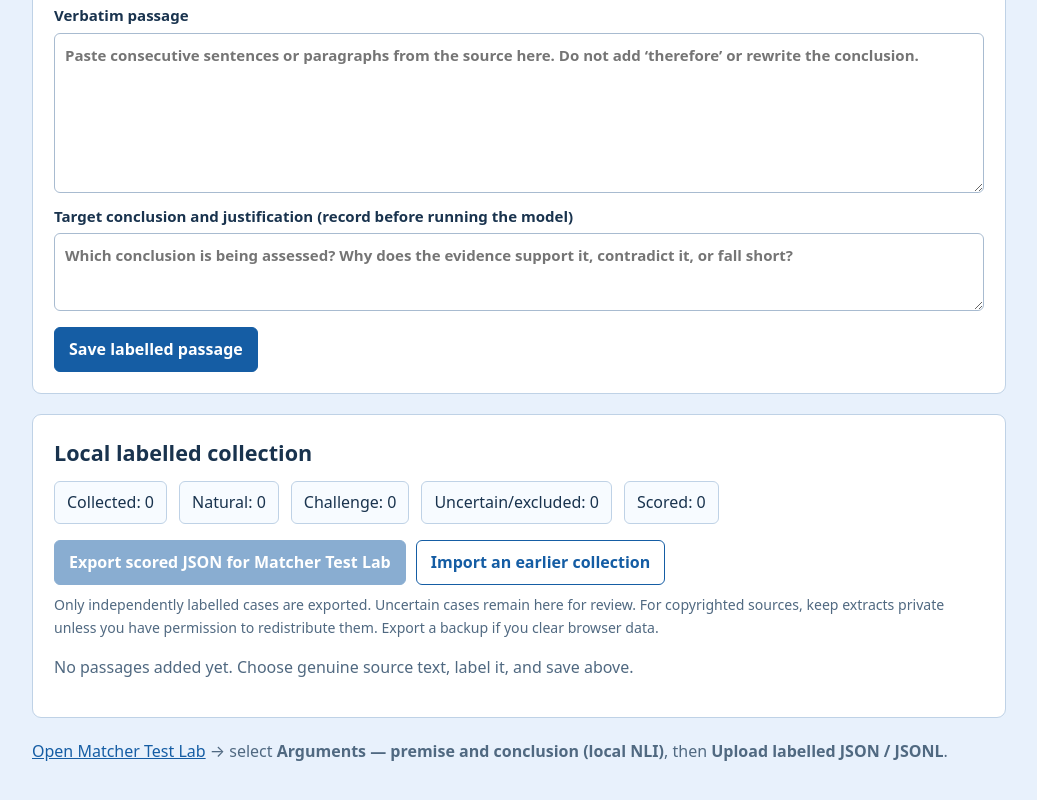
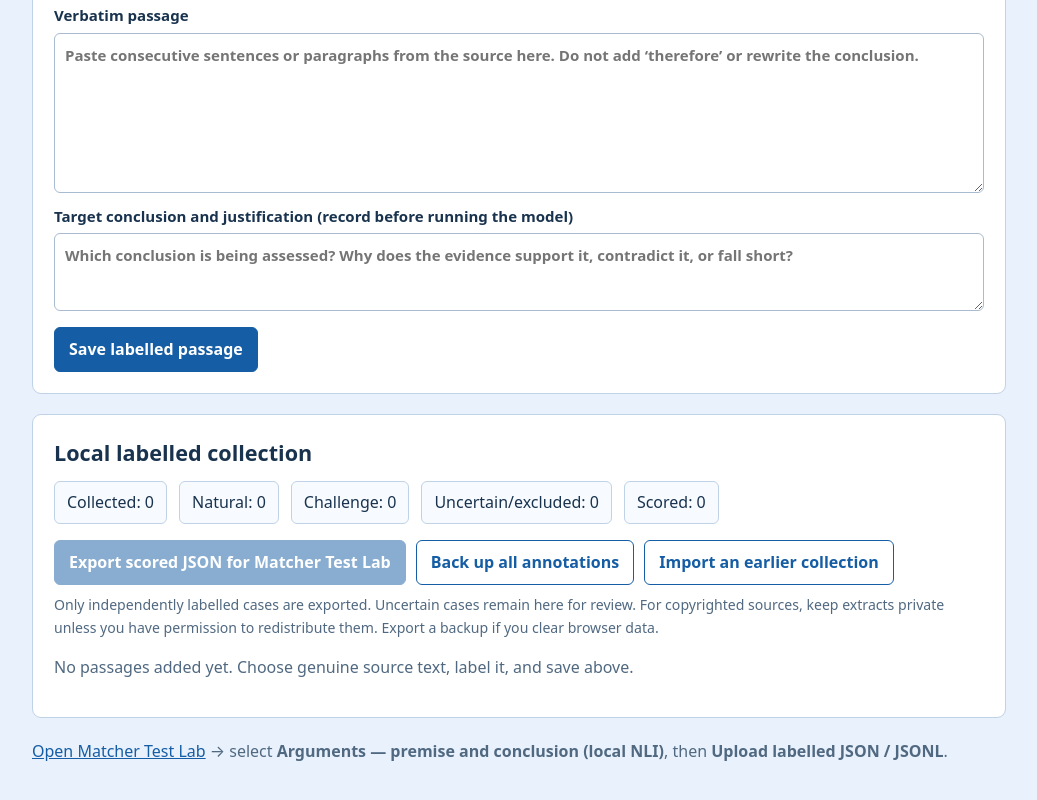
Before and after one commit to mikemayne/defeating-manipulation, a website with bundled scripts: page extension/real-data.html in a window 1280 px wide. Shown: the part 1445-2245 px from the top of the page, without its empty margins (121-1158 px from the left). Built offline with nearby package versions, Linux system fonts and the light colour scheme.

Commit message:
Add full local backup for uncertain and labelled real-world annotations

```diff
--- a/extension/real-data.html
+++ b/extension/real-data.html
@@ -82,6 +82,7 @@ button{background:#276aa8;color:#fff;border-color:#276aa8}
 <div id="counts" class="stats" role="status" aria-live="polite"></div>
 <div class="actions">
 <button id="export" type="button">Export scored JSON for Matcher Test Lab</button>
+<button id="backup" type="button" class="secondary">Back up all annotations</button>
 <button type="button" class="secondary" id="import">Import an earlier collection</button>
 <input type="file" id="import-file" accept=".json,.jsonl,application/json" hidden>
 </div>
```
